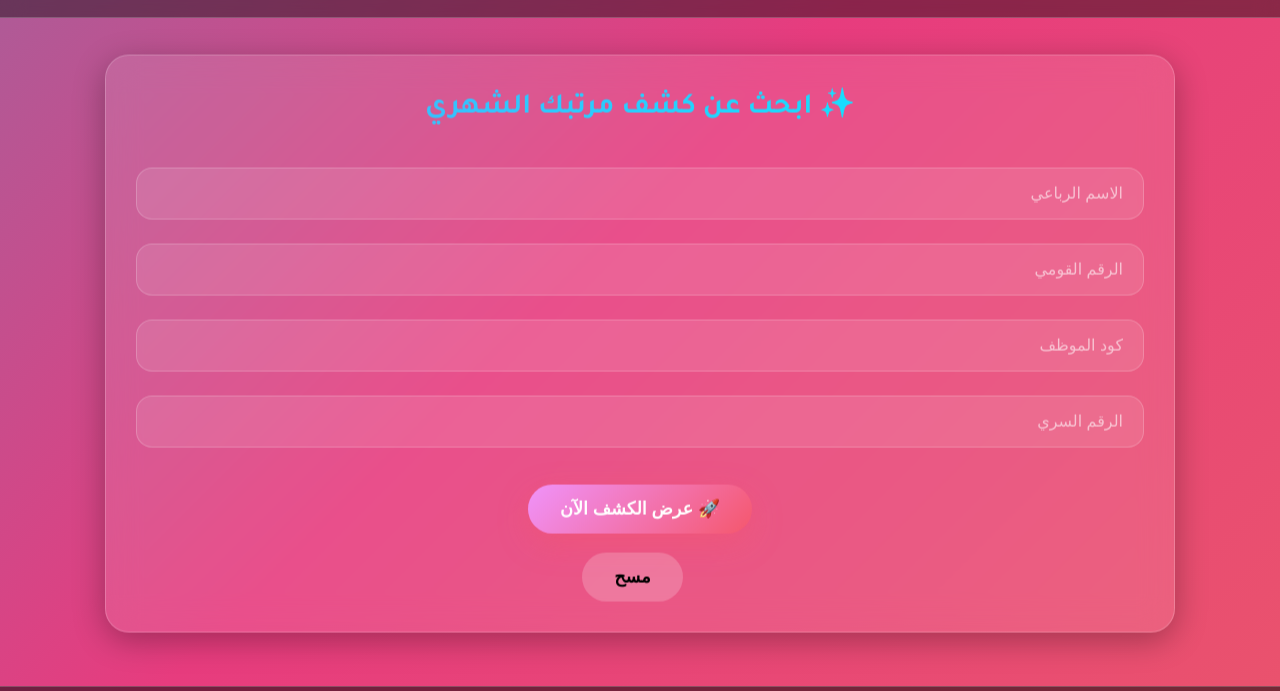
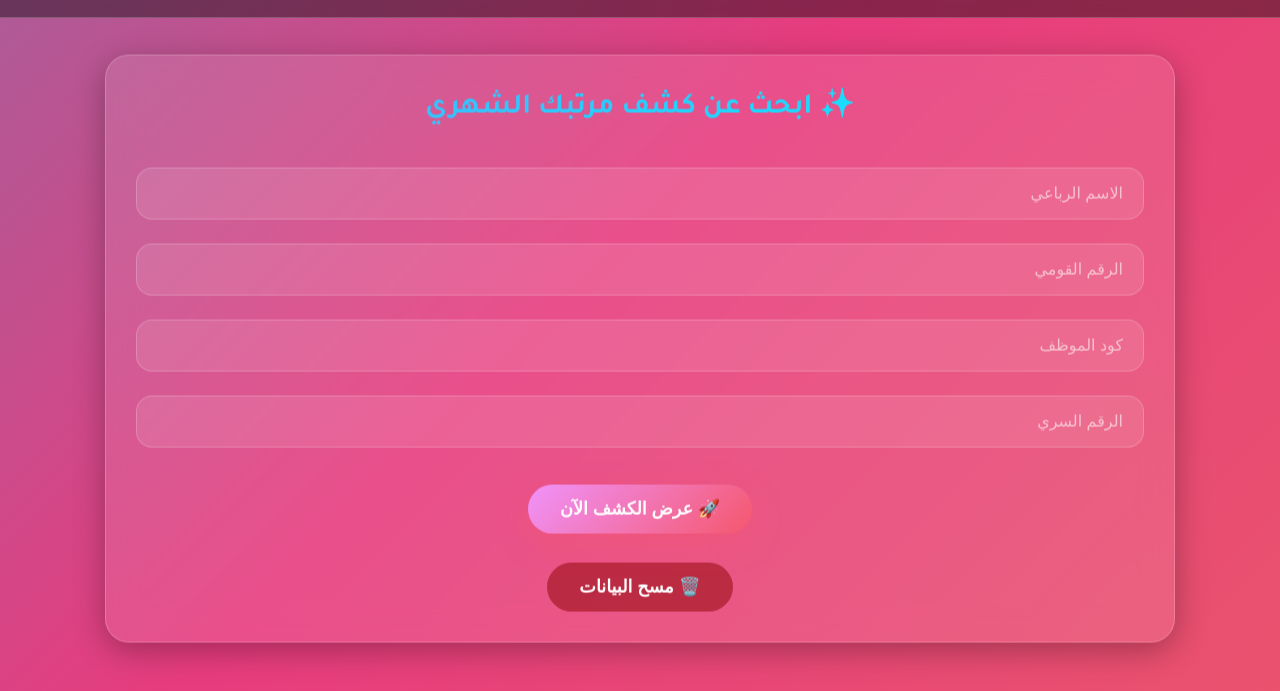
Before and after one commit to tcgarments/TC-Wasel-Application, a plain HTML site: page salary/index.html in a window 1280 px wide. Shown: the part 109-800 px from the top of the page. Drawn offline with nearby package versions, Linux system fonts and the light colour scheme; a script that the page names is missing.

Commit message:
Update index.html

```diff
--- a/salary/index.html
+++ b/salary/index.html
@@ -27,7 +27,7 @@
         <div style="text-align:center; margin-top:25px;">
           <button id="btnSearch" class="btn primary">🚀 عرض الكشف الآن</button>
           <br><br>
-          <button id="btnClear" class="btn" style="background:rgba(255,255,255,0.2);margin-right:15px;">مسح</button>
+          <button id="btnClear" class="btn" style="background:rgba(139,0,0,0.5); color:white; margin-top:10px;">🗑️ مسح البيانات</button>
         </div>
       </div>
     </div>
```
